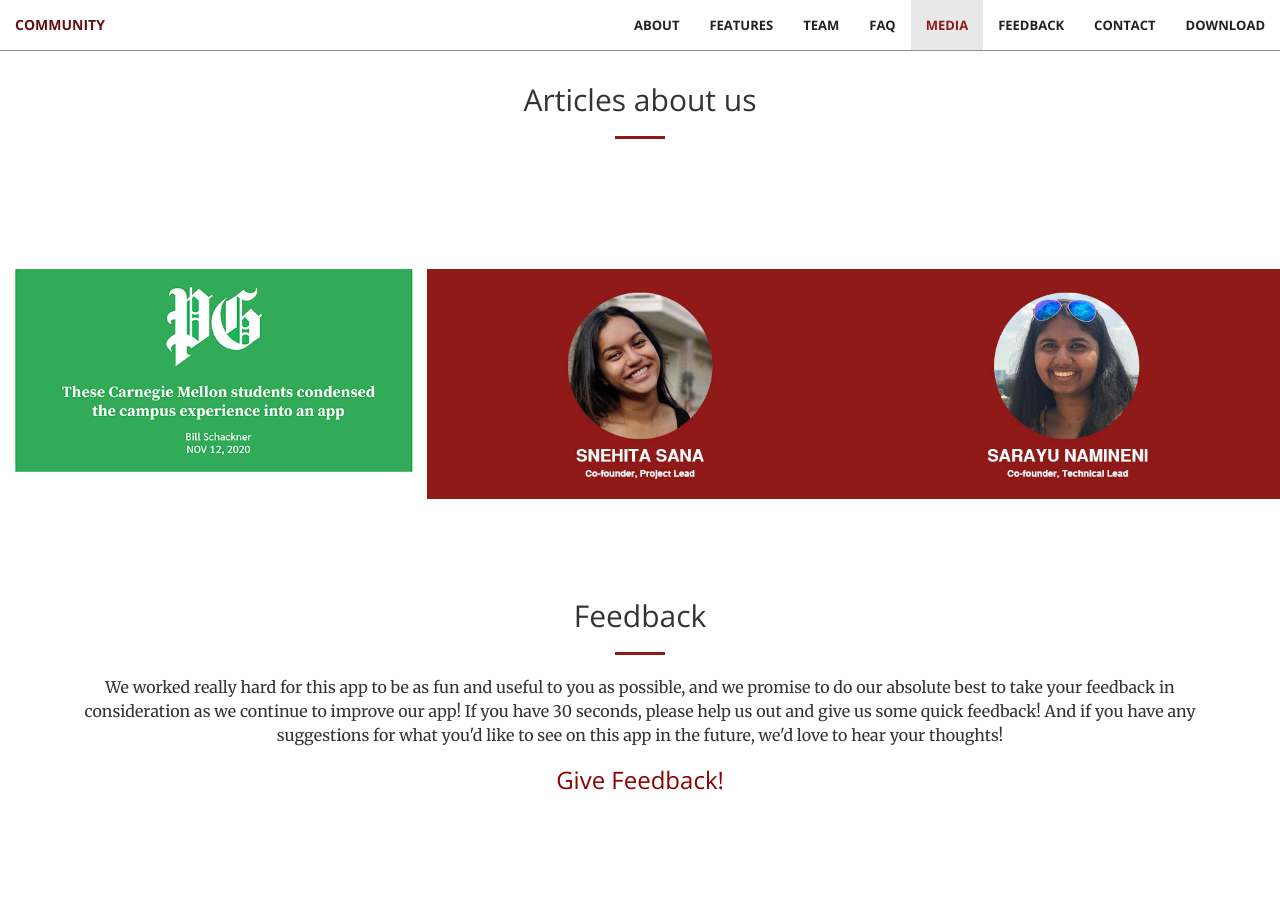
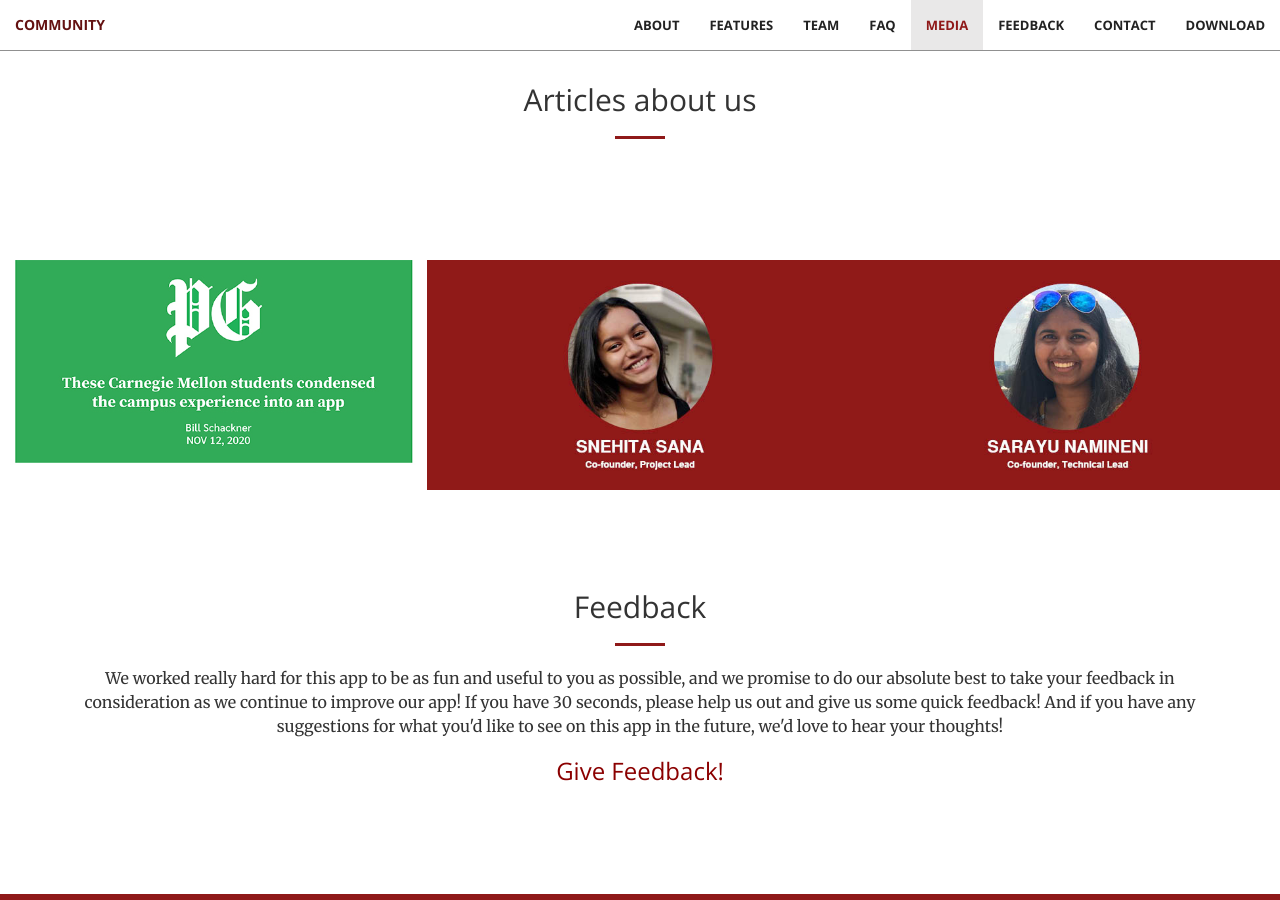
Before and after one commit to zanarellinina/communitywebsite, a Jekyll site: the page built from index.html, in a window 1280 px wide and 900 px high, scrolled down 4023 px. Built offline with Jekyll 4.4.1, drawn with Linux system fonts in a browser that asks for light colours.

Commit message:
PIXEL NEW

```diff
--- a/_includes/articles.html
+++ b/_includes/articles.html
@@ -1,5 +1,5 @@
 <section id="press">
-    <div class="container" style="margin-bottom: 10px;">
+    <div class="container" style="margin-bottom: 1px;">
         <div class="row">
             <div class="col-lg-12 text-center">
                 <h2 class="section-heading">Articles about us</h2>
```
